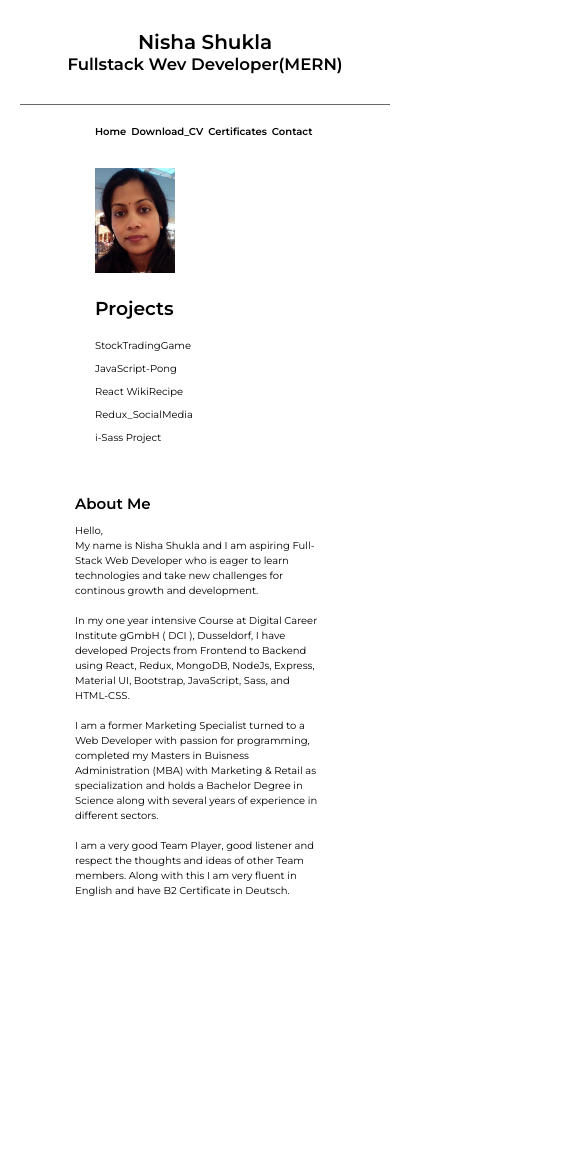
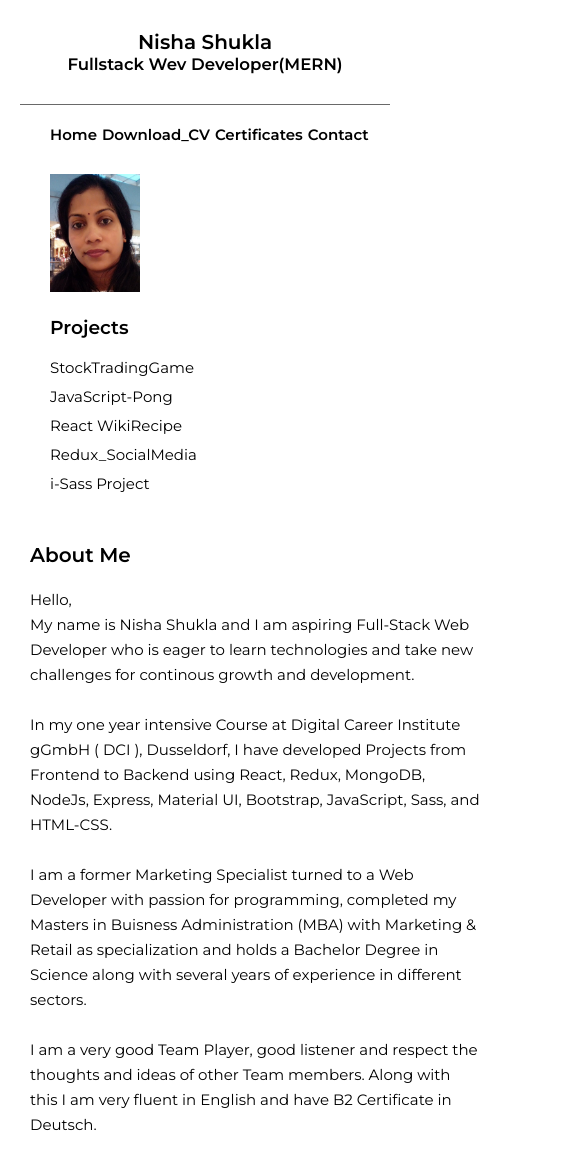
Before and after one commit to nishashukla1987/React_Portfolio, a React (Create React App) app: page / in a window 390 px wide. Shown: the top 1168 px of the page, 575 px wide, since content can reach past the window. Before the commit the page ends 938 px from the top, so only its background shows below. Built offline with nearby package versions, Linux system fonts and the light colour scheme.

Commit message:
adjusted css

```diff
--- a/src/App.css
+++ b/src/App.css
@@ -71,7 +71,7 @@
   background-color: #000;
 }
 
-@media screen and (max-width: 450px) {
+@media screen and (max-width: 500px) {
   .name {
     margin-left: 20px;
     padding: 30px 0;
@@ -85,30 +85,30 @@
 
   .container .mainWrapper {
     margin: 20px auto;
-    width: 300px;
+    width: 400px;
   }
 
   .container .mainWrapper .view .view-title {
-    margin-bottom: 10px;
-    font-size: 15px;
+    margin-bottom: 20px;
+    font-size: 20px;
   }
 
   .container .mainWrapper .view .view-description {
-    width: 50%;
-    line-height: 15px;
-    font-size: 10px;
+    width: 90%;
+    line-height: 25px;
+    font-size: 15px;
     margin: 5px 0;
   }
   .container .mainWrapper .view img {
-    width: 50%;
+    width: 90%;
     border: 2px solid black;
     object-fit: contain;
   }
 
   .container .mainWrapper .view .view-tags {
-    width: 50%;
-    line-height: 15px;
-    font-size: 10px;
+    width: 90%;
+    line-height: 25px;
+    font-size: 15px;
     margin: 10px 10px 15px 0;
   }
   .container .mainWrapper .view .view-buttons {
@@ -150,7 +150,7 @@
 
 .container .navWrapper .nav .navList ul {
   display: flex;
-  font-size: 20px;
+
   font-weight: 600;
   color: black;
 }
@@ -161,19 +161,19 @@
   color: #000;
 }
 
-@media screen and (max-width: 450px) {
+@media screen and (max-width: 500px) {
   .container .navWrapper {
-    width: 200px;
+    width: 300px;
   }
   .container .navWrapper .nav img {
-    width: 40%;
+    width: 30%;
   }
 
   .container .navWrapper .nav ul li {
-    font-size: 10px;
+    font-size: 15px;
   }
 
   .container .navWrapper .nav .navList ul {
-    font-weight: 600;
+    font-weight: 800;
   }
 }
--- a/src/Components/View.js
+++ b/src/Components/View.js
@@ -9,7 +9,7 @@ function View({ state }) {
 
   return (
     <div className='view'>
-      <h1 className='view-title'>{project.title}</h1>
+      <h2 className='view-title'>{project.title}</h2>
 
       <img src={project.image} alt={project.title} />
 
```
